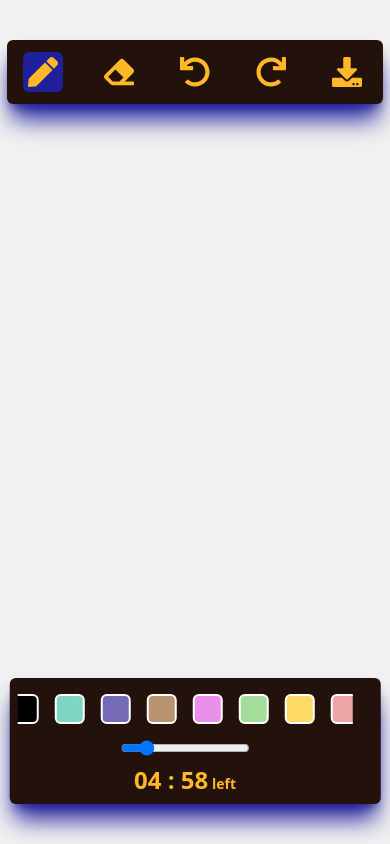
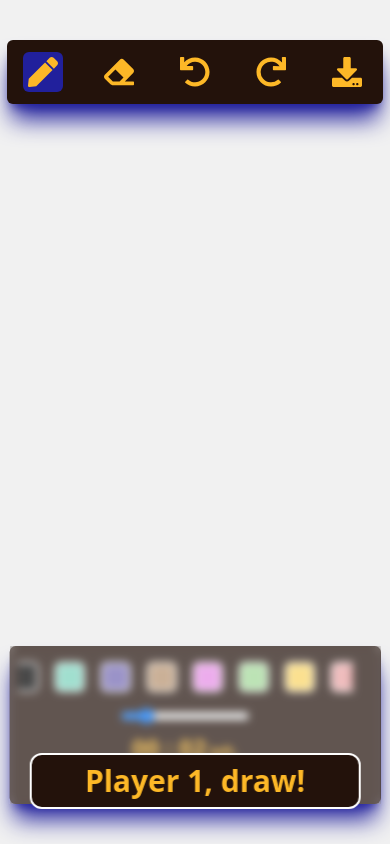
Before and after one commit to KartikChinda/sketchTogether, a Next.js app: page / in a window 390 px wide. Both pictures are taken after a click on the button "Play". Built offline with nearby package versions, Linux system fonts and the light colour scheme.

Commit message:
Added playerModel changes and UI changes for responsiveness

```diff
--- /dev/null
+++ b/app/components/PlayerModel.tsx
@@ -0,0 +1,22 @@
+import React from 'react'
+
+// this needs to be written otherwise you will be given the implicit type any error.
+interface Props {
+    isOneActive: boolean
+}
+
+const PlayerModel = ({ isOneActive }: Props) => {
+
+
+
+    return (
+
+        <div className='fixed inset-0 bg-opacity-30 backdrop-blur-sm flex justify-center items-center font-sans z-20 bg-[#F1F1F1]'>
+            <div className='bg-[#23120B] border-2 rounded-xl border-[#fff] flex relative top-14 md:top-0 flex-col gap-3 md:w-[70%] w-[100%]  m-5 p-2 justify-center items-center group'>
+                <span className='text-3xl  text-center font-bold text-[#FDB827]'>{isOneActive ? "Player 1, draw!" : "Player 2, draw!"}</span>
+            </div>
+        </div>
+    )
+}
+
+export default PlayerModel
--- a/app/components/Timers.tsx
+++ b/app/components/Timers.tsx
@@ -1,28 +1,29 @@
 "use client";
 import { useEffect, useState } from 'react';
+import PlayerModel from './PlayerModel';
 
 const Timers = () => {
 
-    const [minutes, setminutes] = useState<number>(5)
-    const [seconds, setseconds] = useState<number>(0)
+    const [minutes, setminutes] = useState<number>(0)
+    const [seconds, setseconds] = useState<number>(4)
     const [isTimerActive, setisTimerActive] = useState<boolean>(true)
+    const [showComponent, setshowComponent] = useState<boolean>(false)
 
     // https://stackoverflow.com/questions/51376589/typescript-what-type-is-setinterval/59681620#59681620
     // let timer: ReturnType<typeof setInterval>;
 
-    const [playerOnePlays, setplayerOnePlays] = useState<boolean>(true);
+    const [playerOnePlays, setplayerOnePlays] = useState<boolean>(false);
 
     useEffect(() => {
 
         let intervalID = setInterval(() => {
-            if (seconds % 10 === 0) setplayerOnePlays((playerOnePlays) => !playerOnePlays);
-            console.log("Player one plays: ", playerOnePlays)
             if (minutes === 0 && seconds === 0) setisTimerActive(false);
             if (seconds !== 0) {
                 setseconds(seconds - 1);
             } else {
                 setminutes(minutes - 1);
                 setseconds(59);
+
             }
         }, 1000)
 
@@ -31,10 +32,40 @@ const Timers = () => {
         }
     },)
 
+    useEffect(() => {
+        setplayerOnePlays(!playerOnePlays);
+        // console.log("Player one plays: ", playerOnePlays)
+        setshowComponent(true);
+
+        const toRef = setTimeout(() => {
+            clearTimeout(toRef);
+            setshowComponent(false);
+
+        }, 3000);
+
+
+    }, [minutes])
+
+
 
     return (
         <>
-            {isTimerActive ? (<div className='text-2xl font-bold text-[#FDB827]'>{minutes < 10 ? "0" + minutes : minutes} : {seconds < 10 ? "0" + seconds : seconds}<span className='text-sm font-semibold'> left </span></div>) : (<div className='text-2xl font-bold text-[#FDB827]'>Game over!</div>)}
+            <div className='flex flex-col md:flex-row justify-center items-center'>
+                <div>
+                    {isTimerActive ? (<div className='text-2xl font-bold text-[#FDB827]'>{minutes < 10 ? "0" + minutes : minutes} : {seconds < 10 ? "0" + seconds : seconds}<span className='text-sm font-semibold'> left, </span></div>) : (<div className='text-2xl font-bold text-[#FDB827]'>Game over! <span className='text-sm font-medium text-[#FDB827] hidden md:block'>
+                        Download your sketch by clicking on the download button in the menu. </span></div>)}
+                </div>
+                <div>
+                    {isTimerActive ? <div className='text-md font-medium text-[#FDB827] ml-2 mt-2'>
+                        <span className='font-bold'>{playerOnePlays ? "Player 1" : "Player 2"}</span> drawing.
+                    </div> : <div className='text-md text-[#FDB827] text-center md:hidden'>Download your sketch by clicking on the download button in the menu. </div>}
+                </div>
+
+
+                {showComponent && <PlayerModel isOneActive={playerOnePlays} />}
+
+            </div>
+
         </>
 
 
```
